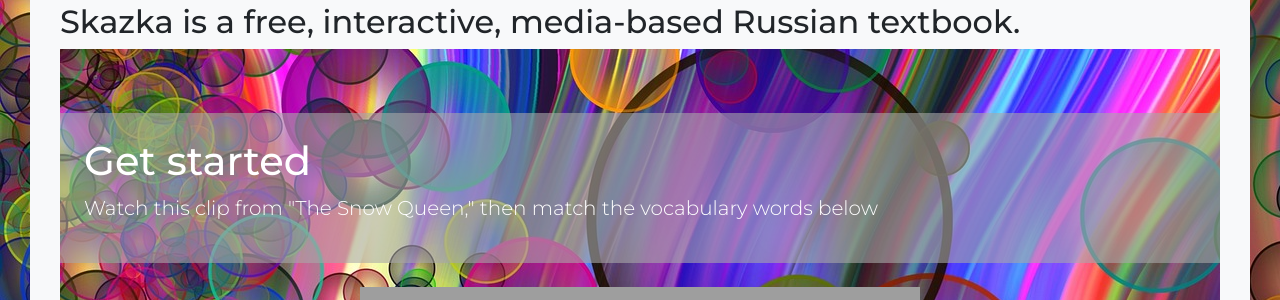
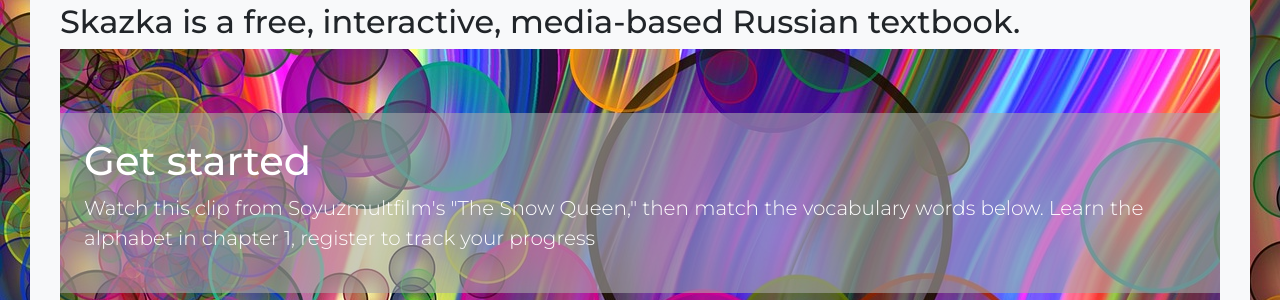
Before and after one commit to a-garey/skazka, a Django app: page / in a window 1280 px wide. Shown: the part 209-509 px from the top of the page. Run offline with Django 3.2, Linux system fonts and the light colour scheme; some libraries are stand-ins or nearby versions; grey boxes are pictures that could not be loaded.

Commit message:
Style updates

```diff
--- a/skazka_proj/skazka_app/templates/skazka_app/index.html
+++ b/skazka_proj/skazka_app/templates/skazka_app/index.html
@@ -8,13 +8,19 @@
 
     <div class='intro'>
         <h1>Здравствуйте!<h1>
+        {% comment %} <audio
+            controls
+            src="/media/cc0-audio/t-rex-roar.mp3">
+                Your browser does not support the
+                <code>audio</code> element.
+        </audio> {% endcomment %}
         <h2>Skazka is a free, interactive, media-based Russian textbook. </h2>
     </div>
 
     <div class="jumbotron jumbotron-fluid">
         <div class="container-opacity">
             <h1 class="display-7">Get started</h1>
-            <p class="lead">Watch this clip from "The Snow Queen," then match the vocabulary words below</p>
+            <p class="lead">Watch this clip from Soyuzmultfilm's "The Snow Queen," then match the vocabulary words below. Learn the alphabet in chapter 1, register to track your progress</p>
         </div>
 
         <div class="video">
@@ -24,7 +30,8 @@
 
     <div class=vocab>
 
-        <h2>Vocab goes here</h2>
+        <h2>Vocabulary</h2>
+        <p>zdrav, zontik, pervii, vtoroi, gans christian anderson   </p>
 
     </div>
 
```
